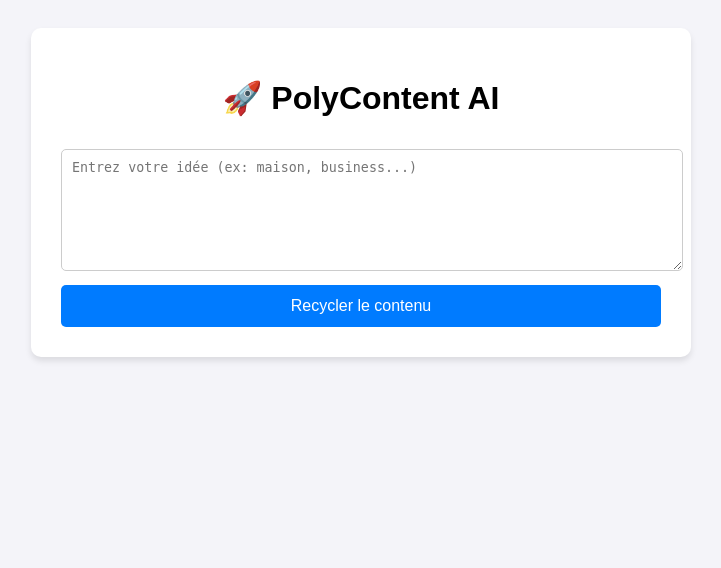
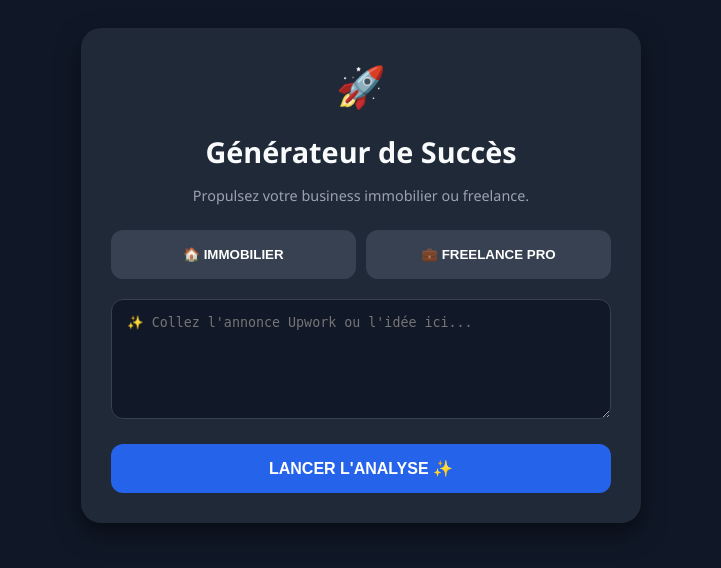
Before and after one commit to jeffpolycarpe23-cell/content-recycler., a Flask app: page / in a window 1280 px wide. Shown: the top 568 px of the page, without its empty margins (279-1000 px from the left). Run offline with Flask 3, Linux system fonts and the light colour scheme.

Commit message:
Update index.html

```diff
--- a/templates/index.html
+++ b/templates/index.html
@@ -3,31 +3,44 @@
 <head>
     <meta charset="UTF-8">
     <meta name="viewport" content="width=device-width, initial-scale=1.0">
-    <title>PolyContent AI</title>
+    <title>PolyContent AI - Pro Hub</title>
     <style>
-        body { font-family: sans-serif; text-align: center; padding: 20px; background: #f4f4f9; }
-        .container { background: white; padding: 30px; border-radius: 10px; box-shadow: 0 4px 6px rgba(0,0,0,0.1); max-width: 600px; margin: auto; }
-        textarea { width: 100%; height: 100px; margin: 10px 0; border-radius: 5px; border: 1px solid #ccc; padding: 10px; }
-        .btn-main { background: #007bff; color: white; border: none; padding: 12px 20px; border-radius: 5px; cursor: pointer; width: 100%; font-size: 16px; }
-        .result-box { margin-top: 20px; padding: 15px; background: #e9ecef; border-radius: 8px; text-align: left; }
+        :root { --bg: #101827; --card: #1f2937; --accent: #2563eb; --text: #f9fafb; }
+        body { background-color: var(--bg); color: var(--text); font-family: 'Segoe UI', sans-serif; display: flex; justify-content: center; padding: 20px; }
+        .container { background: var(--card); padding: 30px; border-radius: 20px; box-shadow: 0 10px 25px rgba(0,0,0,0.5); width: 100%; max-width: 500px; text-align: center; }
+        h1 { font-size: 1.8rem; margin-bottom: 5px; }
+        .subtitle { color: #9ca3af; font-size: 0.9rem; margin-bottom: 25px; }
+        .mode-buttons { display: grid; grid-template-columns: 1fr 1fr; gap: 10px; margin-bottom: 20px; }
+        .mode-btn { background: #374151; border: 2px solid transparent; color: white; padding: 15px; border-radius: 12px; cursor: pointer; font-weight: bold; }
+        .mode-btn:hover { border-color: var(--accent); }
+        textarea { width: 100%; height: 120px; background: #111827; border: 1px solid #374151; border-radius: 12px; color: white; padding: 15px; box-sizing: border-box; margin-bottom: 20px; }
+        .btn-submit { background: var(--accent); color: white; border: none; padding: 15px; width: 100%; border-radius: 12px; font-weight: bold; cursor: pointer; font-size: 1rem; }
+        .result-box { margin-top: 25px; padding: 20px; background: #374151; border-radius: 15px; text-align: left; }
+        .pdf-btn { background: #059669; color: white; border: none; padding: 10px 20px; border-radius: 8px; cursor: pointer; margin-top: 15px; width: 100%; font-weight: bold; }
     </style>
 </head>
 <body>
     <div class="container">
-        <h1>🚀 PolyContent AI</h1>
+        <div style="font-size: 40px;">🚀</div>
+        <h1>Générateur de Succès</h1>
+        <p class="subtitle">Propulsez votre business immobilier ou freelance.</p>
+
+        <div class="mode-buttons">
+            <button class="mode-btn">🏠 IMMOBILIER</button>
+            <button class="mode-btn">💼 FREELANCE PRO</button>
+        </div>
+
         <form method="POST">
-            <textarea name="idee" placeholder="Entrez votre idée (ex: maison, business...)"></textarea>
-            <button type="submit" class="btn-main">Recycler le contenu</button>
+            <textarea name="user_input" placeholder="✨ Collez l'annonce Upwork ou l'idée ici..."></textarea>
+            <button type="submit" class="btn-submit">LANCER L'ANALYSE ✨</button>
         </form>
 
         {% if resultat_ia %}
             <div class="result-box">
-                <h3>✨ Résultat :</h3>
-                <p style="white-space: pre-wrap;">{{ resultat_ia }}</p>
+                <h3 style="margin-top:0;">✨ Résultat :</h3>
+                <p style="white-space: pre-wrap; font-size: 0.95rem;">{{ resultat_ia }}</p>
 
-                <button onclick="verifierCode()" style="background: #28a745; color: white; border: none; padding: 10px 20px; border-radius: 5px; cursor: pointer; margin-top: 10px;">
-                    📥 Télécharger en PDF
-                </button>
+                <button onclick="verifierCode()" class="pdf-btn">📥 Télécharger en PDF</button>
 
                 <form id="pdfForm" action="/download-pdf" method="post" style="display: none;">
                     <input type="hidden" name="resultat_ia" value="{{ resultat_ia }}">
@@ -38,15 +51,13 @@
 
     <script>
     function verifierCode() {
-        const codeCorrect = "242"; // Ton code secret
-        let dejaEnregistre = localStorage.getItem("access_granted");
-
-        if (dejaEnregistre === "true") {
+        const codeCorrect = "242";
+        if (localStorage.getItem("access_granted") === "true") {
             document.getElementById("pdfForm").submit();
         } else {
-            let saisie = prompt("Entrez le code d'accès pour télécharger le PDF :");
+            let saisie = prompt("Entrez le code d'accès pour débloquer le PDF :");
             if (saisie === codeCorrect) {
-                localStorage.setItem("access_granted", "true"); // Sauvegarde pour la prochaine fois
+                localStorage.setItem("access_granted", "true");
                 document.getElementById("pdfForm").submit();
             } else {
                 alert("Code incorrect ! ❌");
```
